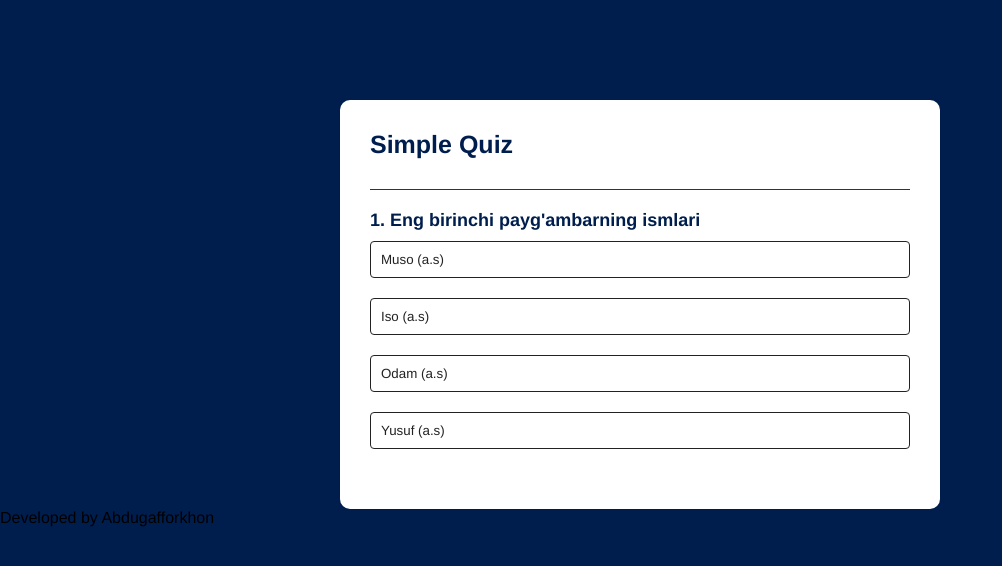
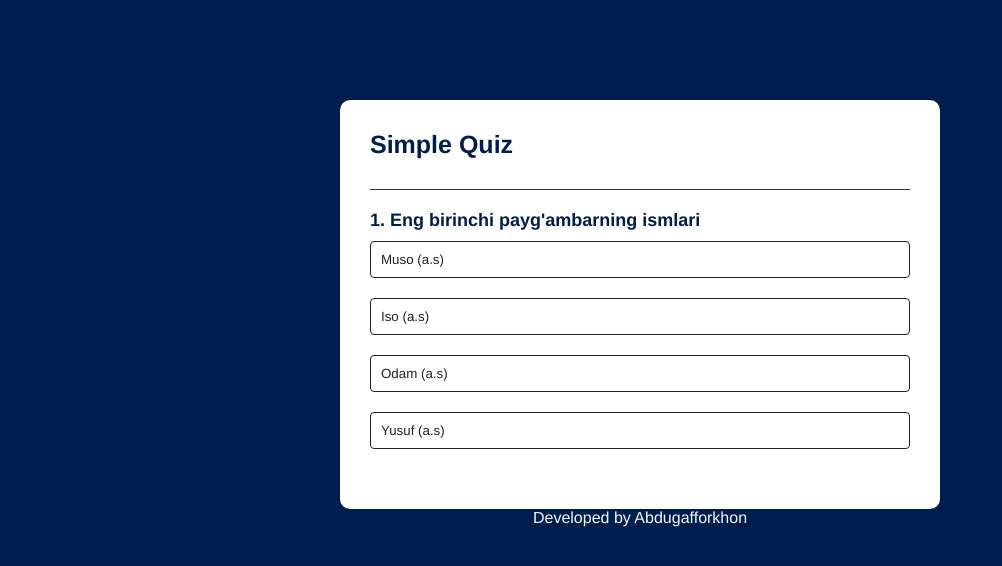
Before and after one commit to Mhlfka/Quiz-app, a plain HTML site: page Quiz app/index.html in a window 1280 px wide. Shown: the whole page, without its empty margins (0-1002 px from the left). Drawn offline with Linux system fonts and the light colour scheme.

Commit message:
Update style.css

```diff
--- a/Quiz app/style.css
+++ b/Quiz app/style.css
@@ -70,3 +70,7 @@ body{
 .incorrect{
     background: #ff9393;
 }
+p{
+    color: aliceblue;
+    text-align: center;
+}
```
